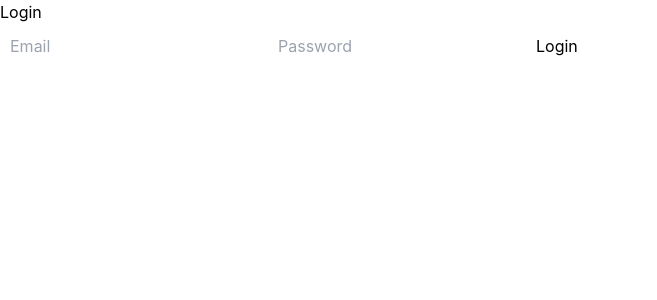
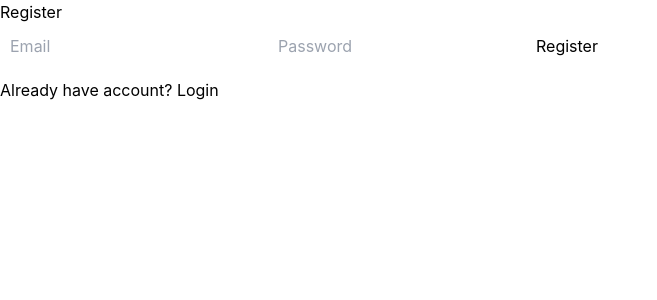
Before and after one commit to mrinal19/tasklab, a React (Create React App) app in the folder frontend/: page / in a window 1280 px wide. Shown: the top 300 px of the page, without its empty margins (0-657 px from the left). Built offline with nearby package versions, Linux system fonts and the light colour scheme.

Commit message:
Update App.js

```diff
--- a/frontend/src/App.js
+++ b/frontend/src/App.js
@@ -51,7 +51,7 @@ const theme = {
 
 export default function App() {
   const [token, setToken] = useState(localStorage.getItem("token"));
-  const [isLogin, setIsLogin] = useState(true);
+  const [isLogin, setIsLogin] = useState(false);
 
   const [email, setEmail] = useState("");
   const [password, setPassword] = useState("");
@@ -190,6 +190,7 @@ const barData = {
 
   if (!token) {
     return (
+
       <div style={styles.authWrap}>
         <div style={styles.authCard}>
           <h2>{isLogin ? "Login" : "Register"}</h2>
@@ -198,6 +199,10 @@ const barData = {
 <button onClick={handleAuth}>
   {isLogin ? "Login" : "Register"}
 </button>
+  <p style={{marginTop:"10px", cursor:"pointer"}}
+   onClick={() => setIsLogin(!isLogin)}>
+  {isLogin ? "New user? Register" : "Already have account? Login"}
+</p>
   </div>
       </div>
     );
```
